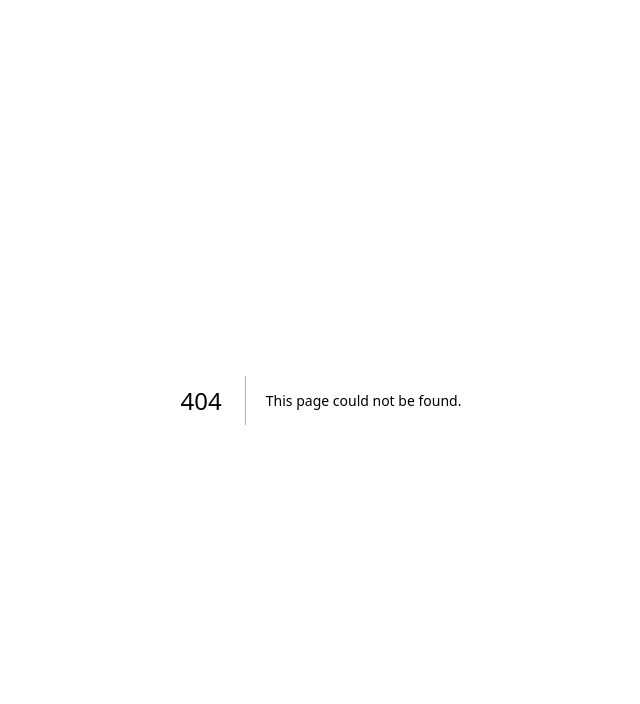
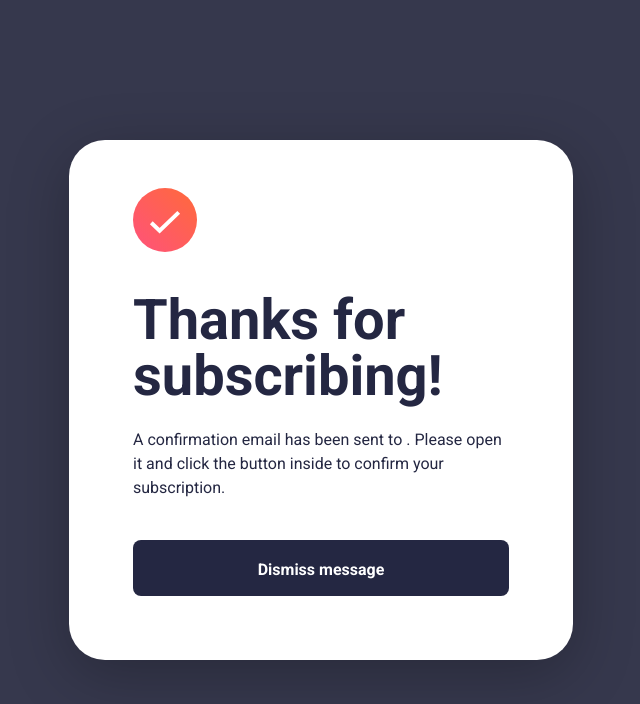
Before and after one commit to jake4369/frontend-mentor-junior, a Next.js app in the folder newsletter-sign-up/: page /confirmation in a window 1280 px wide. Before the commit this address had no page. Shown: the top 704 px of the page, without its empty margins (319-959 px from the left). Built offline with nearby package versions, Linux system fonts and the light colour scheme.

Commit message:
Thank you page

```diff
--- /dev/null
+++ b/newsletter-sign-up/app/confirmation/page.jsx
@@ -0,0 +1,42 @@
+"use client";
+
+import Image from "next/image";
+import { useRouter } from "next/navigation";
+
+import Button from "@components/Button";
+
+import { useEmail } from "@context/EmailContext";
+
+const ThankYouPage = () => {
+  const { email, setEmail } = useEmail();
+  const router = useRouter();
+
+  const handleClick = (e) => {
+    setEmail("");
+    router.push("/");
+  };
+
+  return (
+    <div className="thankyou-container">
+      <Image
+        src="/icon-success.svg"
+        alt=""
+        width={64}
+        height={64}
+        className="icon-success"
+      />
+
+      <h1>Thanks for subscribing!</h1>
+
+      <p>
+        A confirmation email has been sent to{" "}
+        <span className="thankyou__email-address">{email}</span>. Please open it
+        and click the button inside to confirm your subscription.
+      </p>
+
+      <Button onClick={handleClick}>Dismiss message</Button>
+    </div>
+  );
+};
+
+export default ThankYouPage;
```
